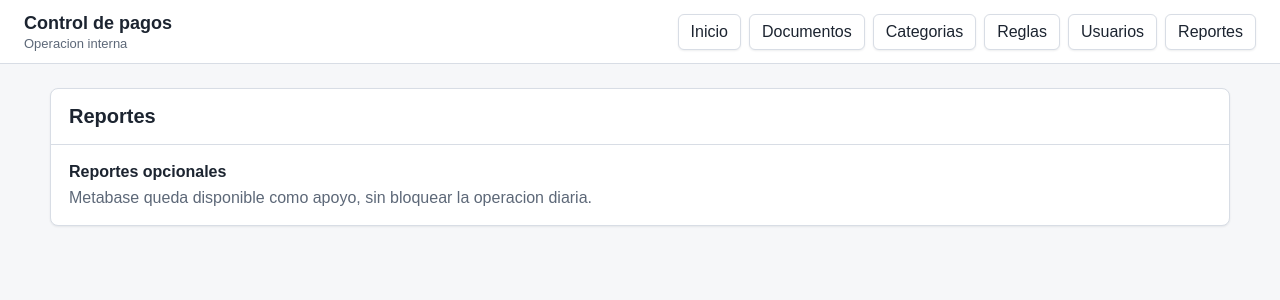
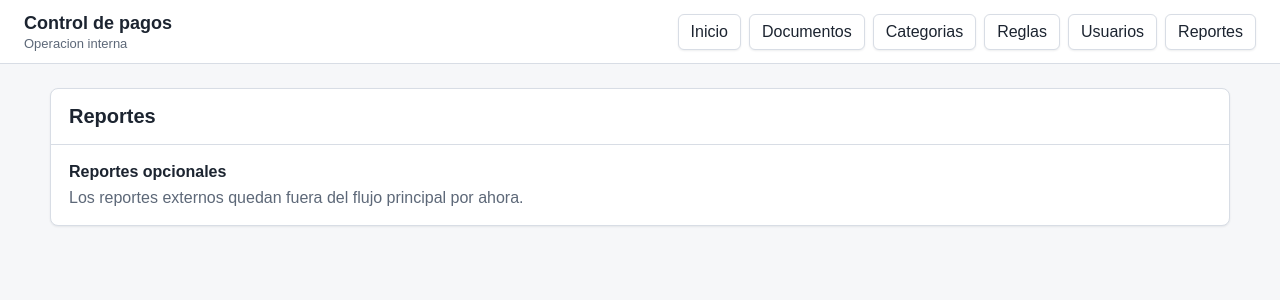
Before and after one commit to diego-gauto/Proma_finantial, a Next.js app: page /reports in a window 1280 px wide. Shown: the top 300 px of the page. Built offline with nearby package versions, Linux system fonts and the light colour scheme.

Commit message:
docs: standardize chart table and css stack

```diff
--- a/src/app/(app)/reports/page.tsx
+++ b/src/app/(app)/reports/page.tsx
@@ -5,7 +5,7 @@ export default function ReportsPage() {
   return (
     <Card title="Reportes">
       <EmptyState title="Reportes opcionales">
-        Metabase queda disponible como apoyo, sin bloquear la operacion diaria.
+        Los reportes externos quedan fuera del flujo principal por ahora.
       </EmptyState>
     </Card>
   );
```
Also changed, not shown: 5 other files (tests, documents, lock files or other folders).
